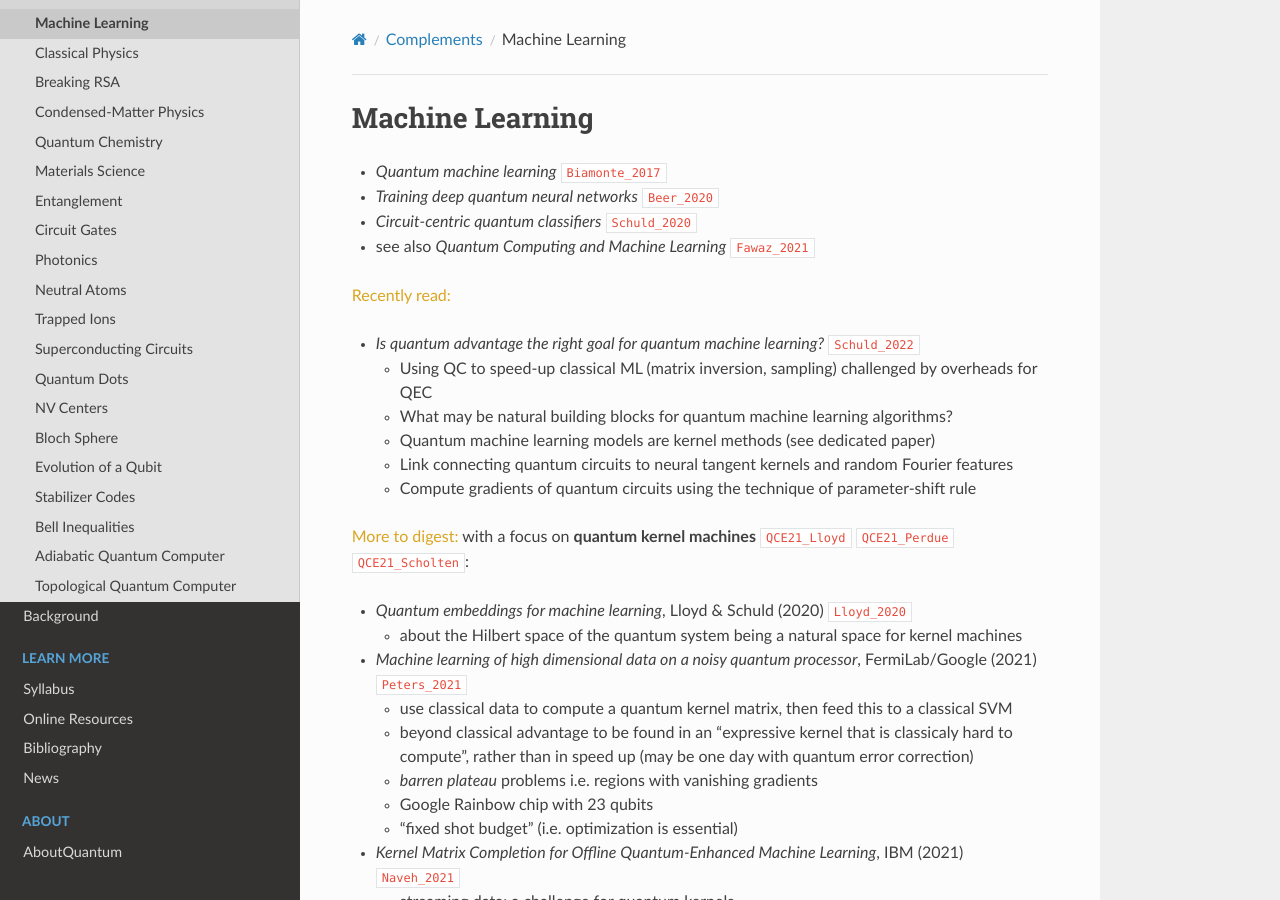
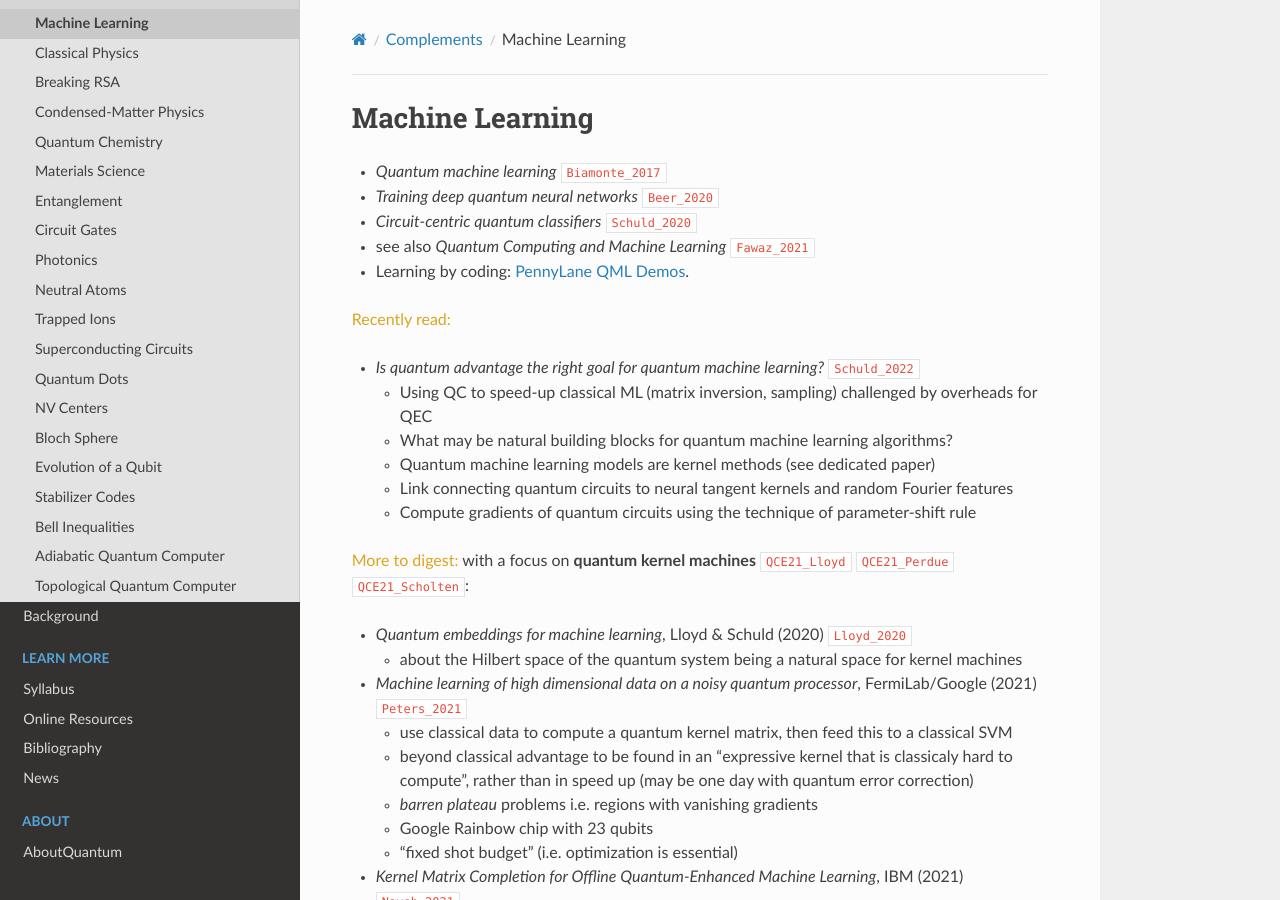
Before and after one commit to tomlqc/about-quantum, a Sphinx documentation site: the page built from source/stories/complements/mlearn.rst, in a window 1280 px wide and 900 px high. Built offline with Sphinx 7.4.7 and the Read the Docs theme 2.0.0, drawn with Linux system fonts in a browser that asks for light colours; cross-references to code outside the pages are shown as plain code; some of the changed lines change nothing that is shown.

Commit message:
mlearn: PennyLane QML Demos

```diff
--- a/source/biblio/articles.bib
+++ b/source/biblio/articles.bib
@@ -4,7 +4,7 @@
   year = {2021},
   month = jun,
   doi = {10.1038/s43588-021-00084-1},
-  url = {2011.00027},
+  eprint = {2011.00027},
   volume = {1},
   number = {6},
   pages = {403--409},
--- a/source/stories/complements/mlearn.rst
+++ b/source/stories/complements/mlearn.rst
@@ -6,6 +6,9 @@ Machine Learning
 - *Training deep quantum neural networks* :cite:`Beer_2020`
 - *Circuit-centric quantum classifiers* :cite:`Schuld_2020`
 - see also *Quantum Computing and Machine Learning* :cite:`Fawaz_2021`
+
+- Learning by coding: `PennyLane QML Demos <https://pennylane.ai/qml/demos_qml.html>`_.
+
 
 :draft:`Recently read:`
 
```
